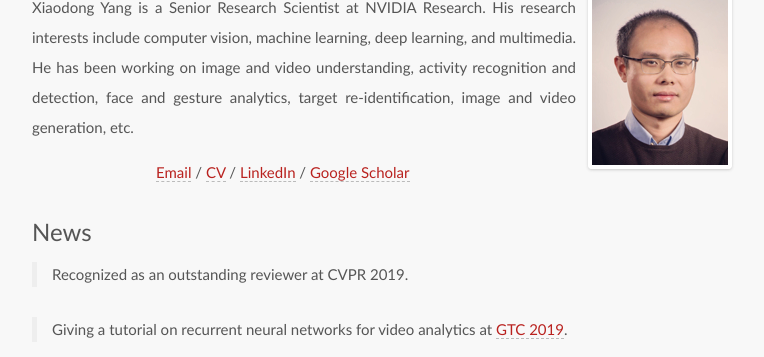
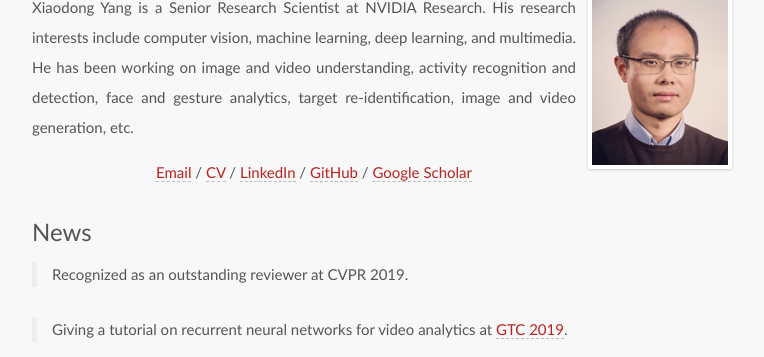
Before and after one commit to xiaodongyang/xiaodongyang.github.io, a Jekyll site: the page built from index.md, in a window 1280 px wide. Shown: the part 142-499 px from the top of the page, without its empty margins (258-1022 px from the left). Built offline with Jekyll 4.4.1, drawn with Linux system fonts in a browser that asks for light colours; some web fonts are replaced.

Commit message:
Update index.md

```diff
--- a/index.md
+++ b/index.md
@@ -5,7 +5,7 @@
 
 Xiaodong Yang is a Senior Research Scientist at NVIDIA Research. His research interests include computer vision, machine learning, deep learning, and multimedia. He has been working on image and video understanding, activity recognition and detection, face and gesture analytics, target re-identification, image and video generation, etc.
 
-&emsp;&emsp;&emsp;&emsp;&emsp;&emsp;&emsp;&emsp;&emsp;&emsp;&nbsp;&nbsp;&nbsp;[Email](mailto:yangxd.hust@gmail.com) / [CV](/publications/papers/cv.pdf) / [LinkedIn](https://www.linkedin.com/in/xiaodong-yang-79a44134/) / [Google Scholar](http://scholar.google.com/citations?user=yWsMg_gAAAAJ&hl=en)
+&emsp;&emsp;&emsp;&emsp;&emsp;&emsp;&emsp;&emsp;&emsp;&emsp;&nbsp;&nbsp;&nbsp;[Email](mailto:yangxd.hust@gmail.com) / [CV](/publications/papers/cv.pdf) / [LinkedIn](https://www.linkedin.com/in/xiaodong-yang-79a44134/) / [GitHub](https://github.com/xiaodongyang) / [Google Scholar](http://scholar.google.com/citations?user=yWsMg_gAAAAJ&hl=en)
 
 ## News
 
```
